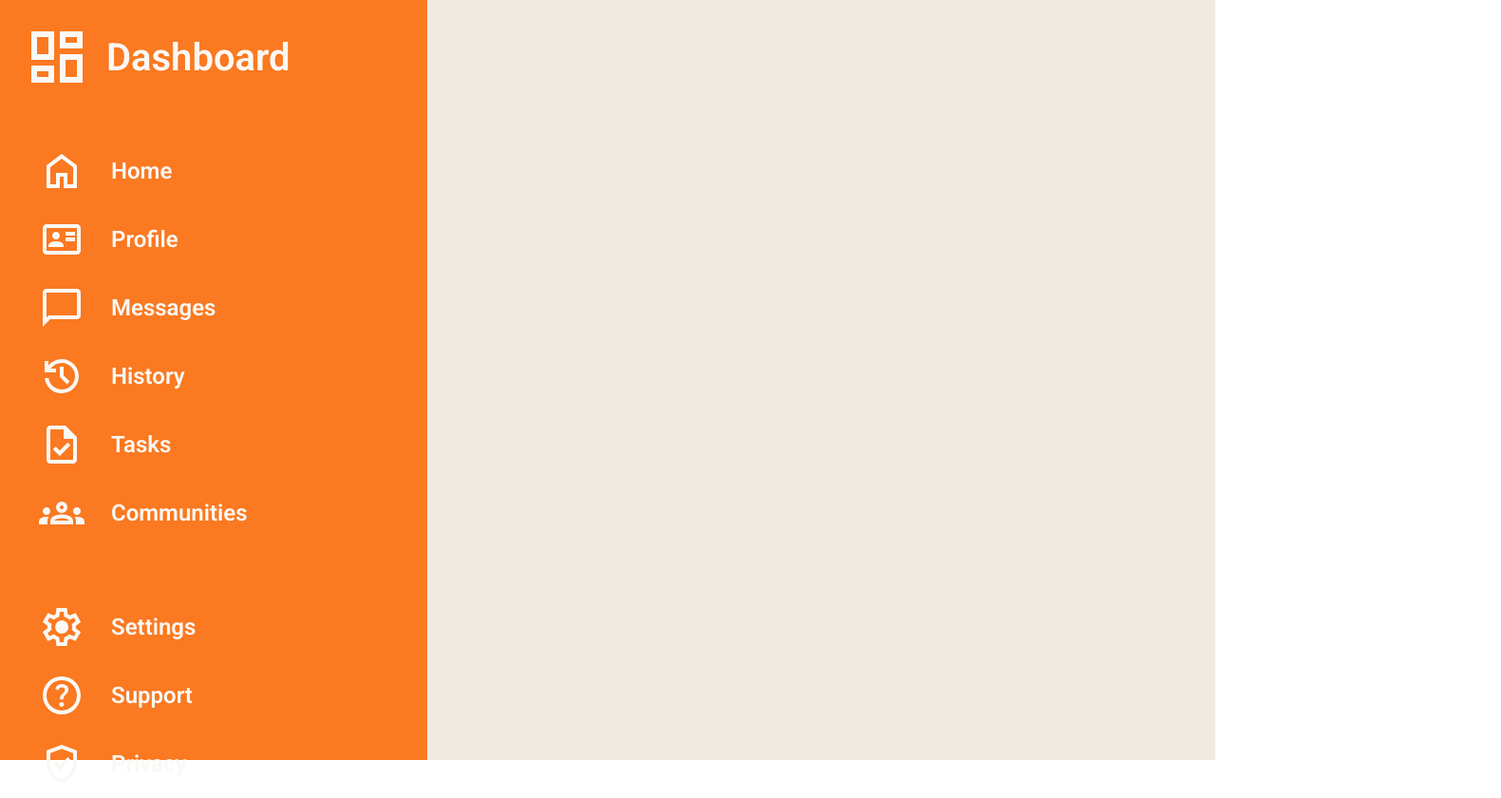
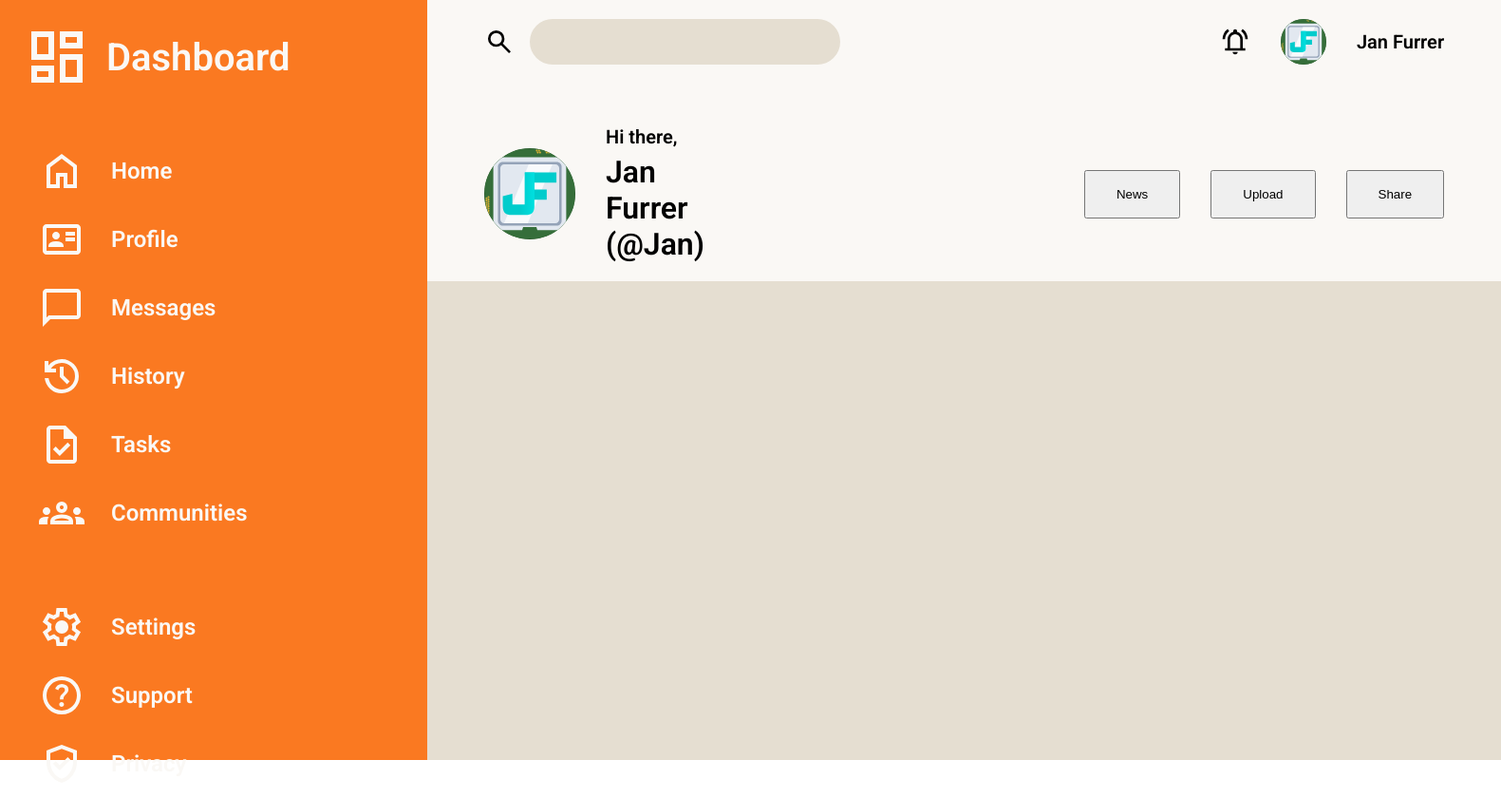
Before and after one commit to janf1997-sys/odin-admin-dashboard, a plain HTML site: page index.html in a window 1280 px wide. Shown: the whole page at 95% size, 1581 px wide, since content can reach past the window. Drawn offline with Linux system fonts and the light colour scheme.

Commit message:
feat. add basic header layout

```diff
--- a/index.html
+++ b/index.html
@@ -111,7 +111,37 @@
         </ul>
       </nav>
     </aside>
-    <header></header>
+    <header>
+      <div class="header-top">
+        <div class="search">
+          <svg class="icon-top">
+            <use href="assets/sprite.svg#icon-search"></use>
+          </svg>
+          <input type="search" />
+        </div>
+        <div class="user">
+          <svg class="icon-top">
+            <use href="assets/sprite.svg#icon-notification"></use>
+          </svg>
+          <img width="48" src="assets/images/jf.svg" class="profile" />
+          <span>Jan Furrer</span>
+        </div>
+      </div>
+      <div class="header-bottom">
+        <div class="welcome">
+          <img src="assets/images/jf.svg" class="profile" width="96px" />
+          <div class="welcome-text">
+            <div class="hi">Hi there,</div>
+            <div class="name-social">Jan Furrer (@Jan)</div>
+          </div>
+        </div>
+        <div class="buttons">
+          <button>News</button>
+          <button>Upload</button>
+          <button>Share</button>
+        </div>
+      </div>
+    </header>
     <main></main>
   </body>
 </html>
--- a/style.css
+++ b/style.css
@@ -15,7 +15,7 @@
 
 :root {
   --color-primary: #fa7921;
-  --color-bg-canvas: #f0ebe1;
+  --color-bg-canvas: #e5ded1;
   --color-bg-paper: #faf8f5;
   --color-accent: #0e7663;
 }
@@ -47,6 +47,8 @@ aside {
 header {
   grid-area: header;
   background-color: var(--color-bg-paper);
+  color: #000;
+  padding: 20px 60px;
 }
 
 main {
@@ -105,3 +107,75 @@ a {
   align-items: center;
   justify-content: center;
 }
+.icon-top {
+  color: inherit;
+  width: 32px;
+  height: 32px;
+}
+
+.header-top {
+  display: flex;
+  gap: 400px;
+  justify-content: space-between;
+  margin-bottom: 64px;
+}
+
+.search {
+  display: flex;
+  align-items: center;
+  gap: 16px;
+  flex-grow: 1;
+}
+
+input {
+  flex-grow: 1;
+  border: none;
+  background-color: var(--color-bg-canvas);
+  border-radius: 50px;
+  height: 100%;
+}
+.header-bottom {
+  display: flex;
+  justify-content: space-between;
+  align-items: center;
+  gap: 400px;
+}
+
+.user {
+  display: flex;
+  justify-content: space-between;
+  align-items: center;
+  gap: 32px;
+  font-size: 1.25rem;
+  font-weight: 600;
+}
+.profile {
+  border-radius: 999px;
+}
+
+.welcome {
+  display: flex;
+  justify-content: space-between;
+  align-items: center;
+  gap: 32px;
+}
+.welcome-text {
+  display: flex;
+  flex-direction: column;
+  font-weight: 600;
+  gap: 6px;
+}
+.hi {
+  font-size: 1.25rem;
+}
+.name-social {
+  font-size: 2rem;
+}
+.buttons {
+  display: flex;
+  justify-content: space-between;
+  gap: 32px;
+}
+button {
+  padding: 16px 32px;
+}
```
